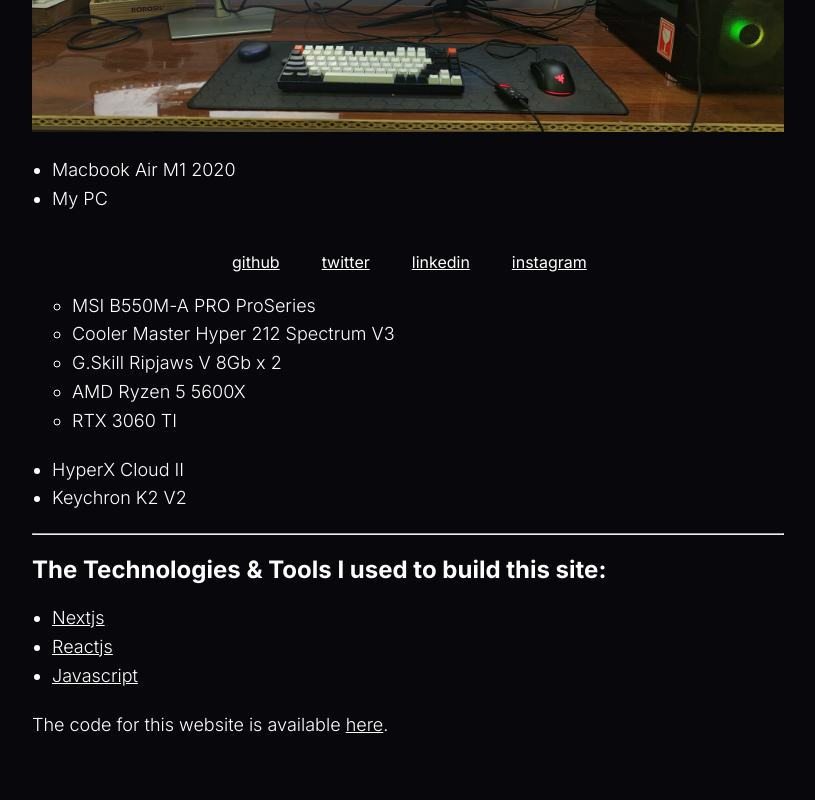
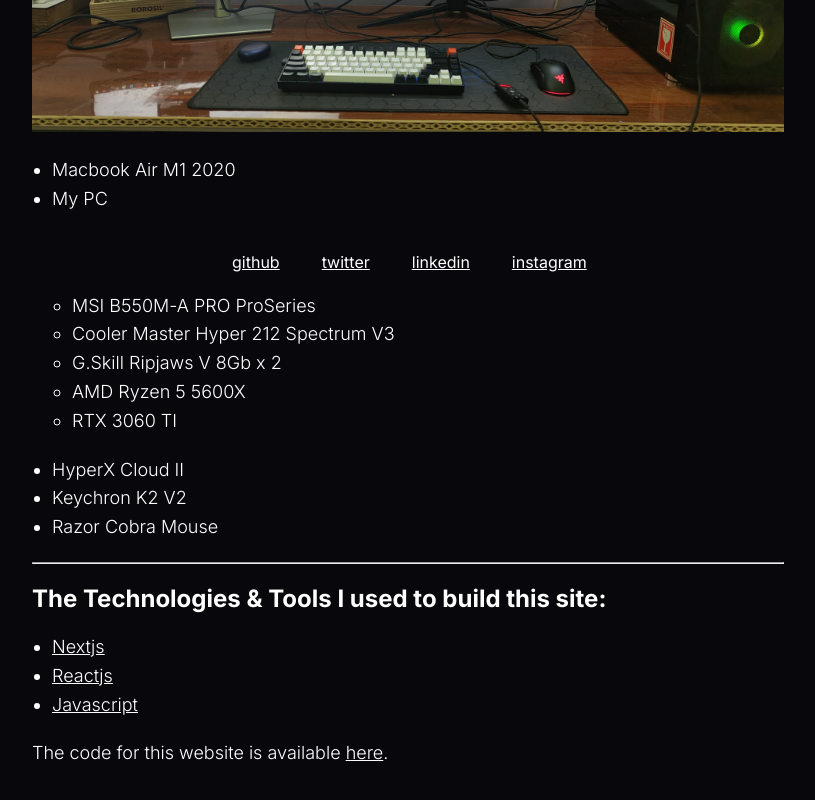
Before and after one commit to curiousdilip/website-final, a Next.js app: page /uses in a window 1280 px wide. Shown: the part 508-1308 px from the top of the page, without its empty margins (232-1047 px from the left). Built offline with nearby package versions, Linux system fonts and the light colour scheme.

Commit message:
mouse added

```diff
--- a/app/globals.css
+++ b/app/globals.css
@@ -11,6 +11,11 @@
   --color1: #FFF;
   --color2: #08070B;
 }
+
+::-webkit-scrollbar {
+  display: none;
+}
+
 
 .container{
   padding-inline: 1.5rem;
--- a/app/uses/page.jsx
+++ b/app/uses/page.jsx
@@ -74,6 +74,7 @@
               </li>
               <li>HyperX Cloud II</li>
               <li>Keychron K2 V2</li>
+              <li>Razor Cobra Mouse</li>
             </ul>
           </div>
           <hr />
```
